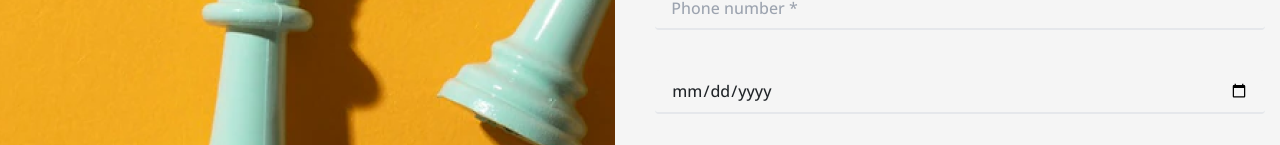
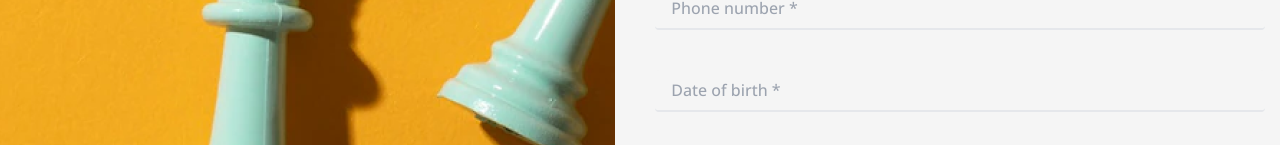
Before and after one commit to holmista/redberry-form, a React (Vite) app: page /personalInfo in a window 1280 px wide. Shown: the part 655-800 px from the top of the page. Built offline with nearby package versions, Linux system fonts and the light colour scheme.

Commit message:
fix: date input & checkboxes

```diff
--- a/src/components/PersonalInfoInput.jsx
+++ b/src/components/PersonalInfoInput.jsx
@@ -22,7 +22,7 @@ export default function PersonalInfoInput({
     return (
       <div
         className="bg-[#F5F5F5] px-4 py-2 border-b-2 rounded outline-none flex
-      justify-between"
+      justify-between items-center"
       >
         <input
           className="bg-[#F5F5F5] outline-none w-[743px]"
@@ -31,17 +31,31 @@ export default function PersonalInfoInput({
           onChange={handleChange}
           value={value}
         />
+        <div className="">
           <img
             className="pl-[3px]"
             src="../src/assets/inputCheckbox.png"
             alt=""
           />
         </div>
+      </div>
     );
   }
 
   return (
+
     <div className={`${bg} px-4 py-2 border-b-2 rounded outline-none`}>
+      {type === "date"
+        ? (
+          <input
+            className={`${bg} outline-none w-full`}
+            type="text"
+            onFocus={(e) => { e.target.type = "date"; }}
+            placeholder={placeholder}
+            onChange={handleChange}
+            value={value}
+          />
+        ) : (
           <input
             className={`${bg} outline-none w-full`}
             type={type}
@@ -49,6 +63,8 @@ export default function PersonalInfoInput({
             onChange={handleChange}
             value={value}
           />
+        )}
+
     </div>
   );
 }
```
Lines whose indentation alone changed are shown as unchanged.
